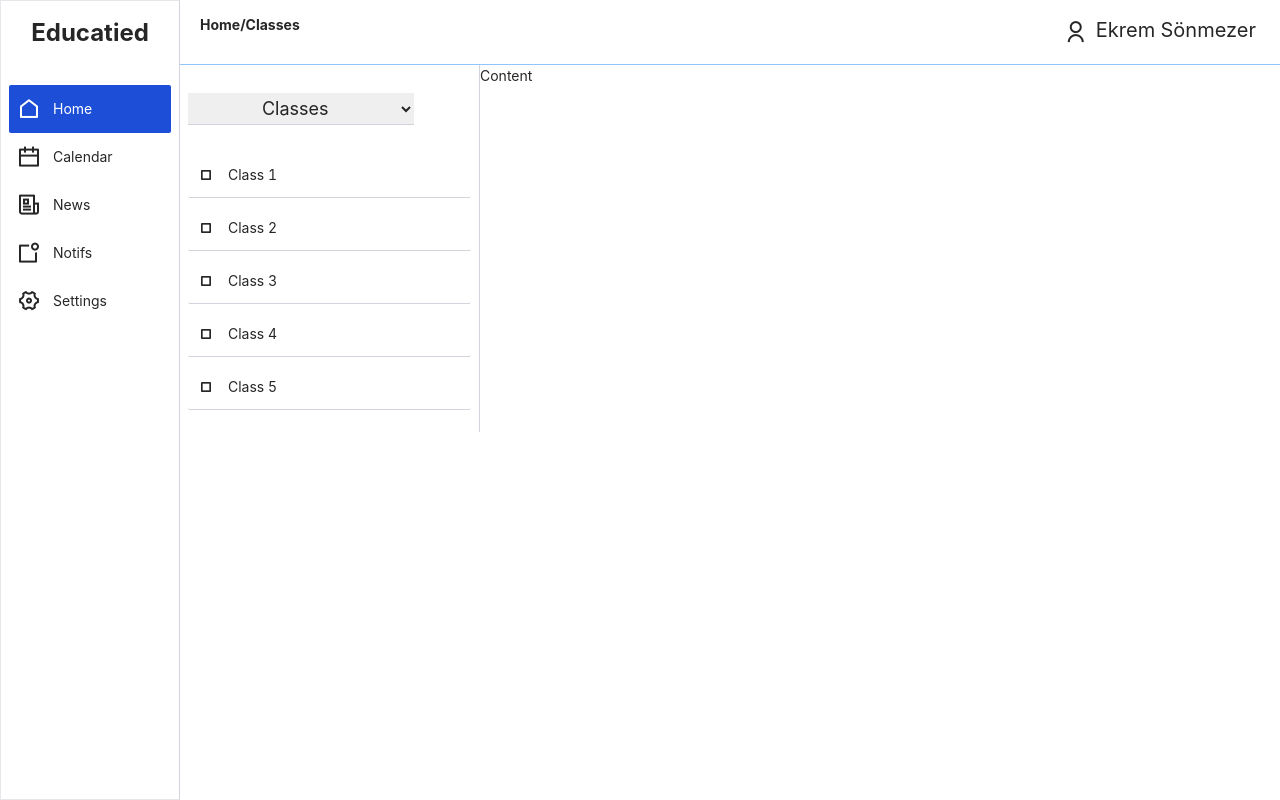
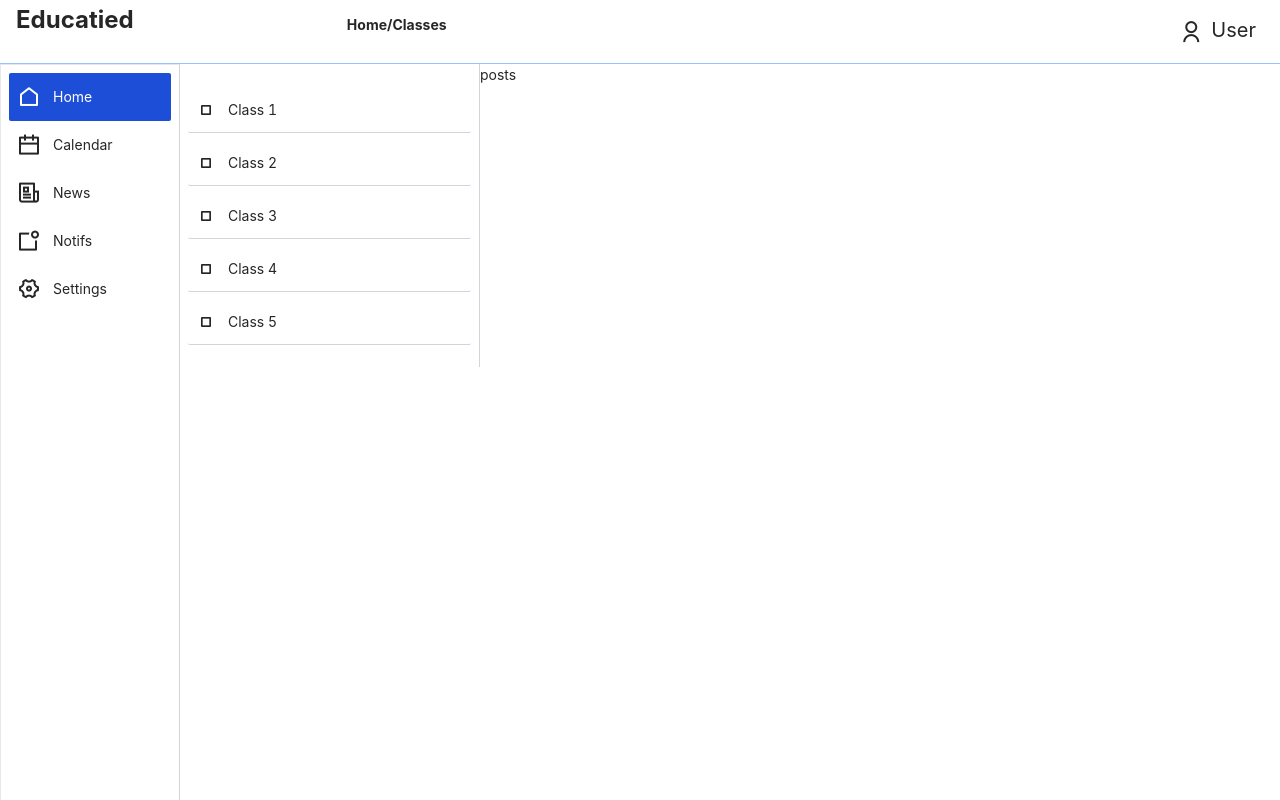
Before and after one commit to TeamURANUS/uranus-frontend, a React (Create React App) app: page /educatied in a window 1280 px wide. Built offline with nearby package versions, Linux system fonts and the light colour scheme.

Commit message:
news screen implemented

```diff
--- a/src/components/educatied/Content.jsx
+++ b/src/components/educatied/Content.jsx
@@ -1,10 +1,80 @@
 import React, {Component} from 'react';
+import News from "./news/News";
+import NewsContent from "./news/NewsContent";
 
 class Content extends Component {
+    constructor(props) {
+        super(props);
+        this.state = {
+            news: {
+                image: "",
+                title: "",
+                text: "",
+                author: "",
+                date: ""
+            }
+        };
+    }
+
+    openNews = (url, title, author, date, text) => {
+        this.props.onNewsClick();
+        this.setState({
+            news: {
+                image: url,
+                title: title,
+                text: text,
+                author: author,
+                date: date
+            }
+        });
+    };
+
+
     render() {
         return (
-            <div>
-                <p>Content</p>
+            <div className="mt-[4rem]">
+                {this.props.active === 1 ?
+                    "posts"
+                    : this.props.active === 2 ? "calendar"
+                        : this.props.active === 3 ?
+                            <div>
+                                {this.props.newsOpen ?
+                                    <div className="ml-5 mr-3 mt-3">
+                                        <button onClick={this.props.newsClose}
+                                                className="mb-5 bg-transparent hover:bg-blue-500 text-blue-700 font-semibold hover:text-white py-2 px-4 border border-blue-500 hover:border-transparent rounded">
+                                            Go back
+                                        </button>
+                                        <NewsContent
+                                            title={this.state.news.title}
+                                            image={this.state.news.image}
+                                            author={this.state.news.author}
+                                            date={this.state.news.date}
+                                            text={this.state.news.text}
+                                        />
+                                    </div>
+                                    :
+                                    <div>
+                                        <p className="font-bold text-2xl ml-5 mt-5">News</p>
+                                        <ul className="ml-5 mr-3 select-none">
+                                            <News
+                                                image={"https://source.unsplash.com/random/1920x1080/?wallpaper,landscape," + Math.random()}
+                                                title="Lorem Ipsum dolar sit amet"
+                                                text="lorem ipsum dolar sit amet"
+                                                author="Ekrem Sönmezer"
+                                                date="10 March 2022"
+                                                onClick={() => {
+                                                    this.openNews("url", "title", "author", "date", "text");
+                                                }}
+                                                id="123"
+                                            />
+
+                                        </ul>
+                                    </div>
+                                }
+                            </div>
+                            : this.props.active === 4 ? "notifs"
+                                : "settings"
+                }
             </div>
         );
     }
--- a/src/components/educatied/MainMenu.jsx
+++ b/src/components/educatied/MainMenu.jsx
@@ -4,8 +4,7 @@ class MainMenu extends Component {
     render() {
         return (
             <div
-                className="w-180 min-w-[180px] max-w-[180px] bg-blue p-2 !h-screen border-r-gray-300 border cursor-default fixed select-none">
-                <p className="w-full text-center text-2xl font-bold mt-2 mb-9">Educatied</p>
+                className="bg-white mt-[4rem] w-180 min-w-[180px] max-w-[180px] bg-blue p-2 !h-screen border-r-gray-300 border cursor-default fixed select-none">
                 <ul className="">
                     <li className={this.props.activeMenu === 1 ? "bg-blue-700 flex items-center p-1 py-2 text-white rounded-sm" : "flex items-center p-1 py-2 hover:bg-blue-700 hover:text-white rounded-sm"}
                         onClick={() => this.props.activeMenuChange(1)}>
--- a/src/components/educatied/TopMenu.jsx
+++ b/src/components/educatied/TopMenu.jsx
@@ -3,11 +3,12 @@ import React, {Component} from 'react';
 class TopMenu extends Component {
     render() {
         return (
-            <div className="w-full flex border-b border-blue-300">
-                <p className="basis-3/4 font-bold flex items-center pl-5">{this.props.path.join("/")}</p>
+            <div className="w-full flex border-b border-blue-300 fixed bg-white max-h-[4rem]">
+                <p className="basis-1/4 text-center text-2xl font-bold flex items-center ml-4">Educatied</p>
+                <p className="basis-2/4 font-bold flex items-center pl-5">{this.props.path.join("/")}</p>
                 <div className=" flex justify-end items-center basis-1/4 mr-5">
                     <i className="ri-user-line text-black-500 inline-block !text-2xl px-1"/>
-                    <p className="text-xl px-1 pt-4">Ekrem Sönmezer</p>
+                    <p className="text-xl px-1 pt-4">User</p>
                 </div>
             </div>
         );
--- a/src/components/educatied/news/News.jsx
+++ b/src/components/educatied/news/News.jsx
@@ -2,7 +2,9 @@ import React, {Component} from 'react';
 
 class News extends Component {
     render() {
-        return (<li className="flex mb-2 border-b border-b-gray-200 pb-2 w-full">
+        return (<li className="flex mb-2 border-b border-b-gray-200 pb-2 w-full" onClick={() => {
+            this.props.onClick(this.props.id);
+        }}>
             <img src={this.props.image} alt="img"
                  className="object-cover w-52 h-43 min-w-52 max-w-52 min-h-[9rem] max-h-43 rounded"/>
             <div className="flex flex-col ml-4 h-full">
--- /dev/null
+++ b/src/components/educatied/news/NewsContent.jsx
@@ -0,0 +1,22 @@
+import React, {Component} from 'react';
+
+class NewsContent extends Component {
+    render() {
+        return (
+            <div className="flex flex-col">
+                <img src={this.props.image} alt="img"
+                     className="object-cover min-h-[16rem] max-h-[20rem] rounded mb-3"/>
+                <span
+                    className="font-bold text-2xl text-clip overflow-hidden block">{this.props.title}</span>
+                <span className="mt-2 text-gray-600 justify-self-end block mb-3">
+                    <span className="font-bold">{this.props.author}</span> {this.props.date}</span>
+                <span className="mt-2 leading-loose text-gray-500">
+                    {this.props.text}
+                 </span>
+
+            </div>
+        );
+    }
+}
+
+export default NewsContent;
--- a/src/views/Educatied.jsx
+++ b/src/views/Educatied.jsx
@@ -14,7 +14,8 @@ class Educatied extends Component {
             path: ["Home", "Classes"],
             activeMainMenu: 1,
             activeGroupType: "class",
-            activeGroupIndex: 0
+            activeGroupIndex: 0,
+            newsOpen: false
         };
     }
 
@@ -26,19 +27,19 @@ class Educatied extends Component {
         this.setState({activeMainMenu: newMenu});
         if (newMenu === 1) {
             document.title = "Educatied - Home";
-            this.setState({path: ["Home", "Class"], activeGroupType: "class"});
+            this.setState({path: ["Home", "Class"], activeGroupType: "class", activeGroupIndex: 0, newsOpen: false});
         } else if (newMenu === 2) {
             document.title = "Educatied - Calendar";
-            this.setState({path: ["Calendar"]});
+            this.setState({path: ["Calendar"], newsOpen: false});
         } else if (newMenu === 3) {
             document.title = "Educatied - News";
-            this.setState({path: ["News"]});
+            this.setState({path: ["News"], newsOpen: false});
         } else if (newMenu === 4) {
             document.title = "Educatied - Notifs";
-            this.setState({path: ["Notifications"]});
+            this.setState({path: ["Notifications"], newsOpen: false});
         } else {
             document.title = "Educatied - Settings";
-            this.setState({path: ["Settings"]});
+            this.setState({path: ["Settings"], newsOpen: false});
         }
     };
 
@@ -54,12 +55,22 @@ class Educatied extends Component {
         this.setState({activeGroupIndex: index});
     };
 
+    openNewsWithId = (id) => {
+        console.log(id);
+        this.setState({newsOpen: true});
+    };
+
+    closeNewContent = () => {
+        this.setState({newsOpen: false});
+    }
+
     render() {
         return (
+            <div>
+                <TopMenu path={this.state.path}/>
                 <div className="flex">
                     <MainMenu activeMenuChange={this.changeMainMenu} activeMenu={this.state.activeMainMenu}/>
                     <div className="w-full ml-[180px]">
-                    <TopMenu path={this.state.path}/>
                         <div className="flex">
                             <div>
                                 {this.state.activeMainMenu === 1 ?
@@ -73,7 +84,13 @@ class Educatied extends Component {
                                                 : ""
                                 }
                             </div>
-                        <Content active={this.state.activeMainMenu} className="w-full"/>
+                            <Content
+                                active={this.state.activeMainMenu}
+                                onNewsClick={this.openNewsWithId}
+                                newsOpen={this.state.newsOpen}
+                                newsClose={this.closeNewContent}
+                            />
+                        </div>
                     </div>
                 </div>
             </div>
```
Also changed, not shown: src/components/educatied/news/ReadNew.css (deleted, +0 -18 lines), src/components/educatied/news/ReadNew.jsx (deleted, +0 -46 lines). Lines whose indentation alone changed are shown as unchanged.
